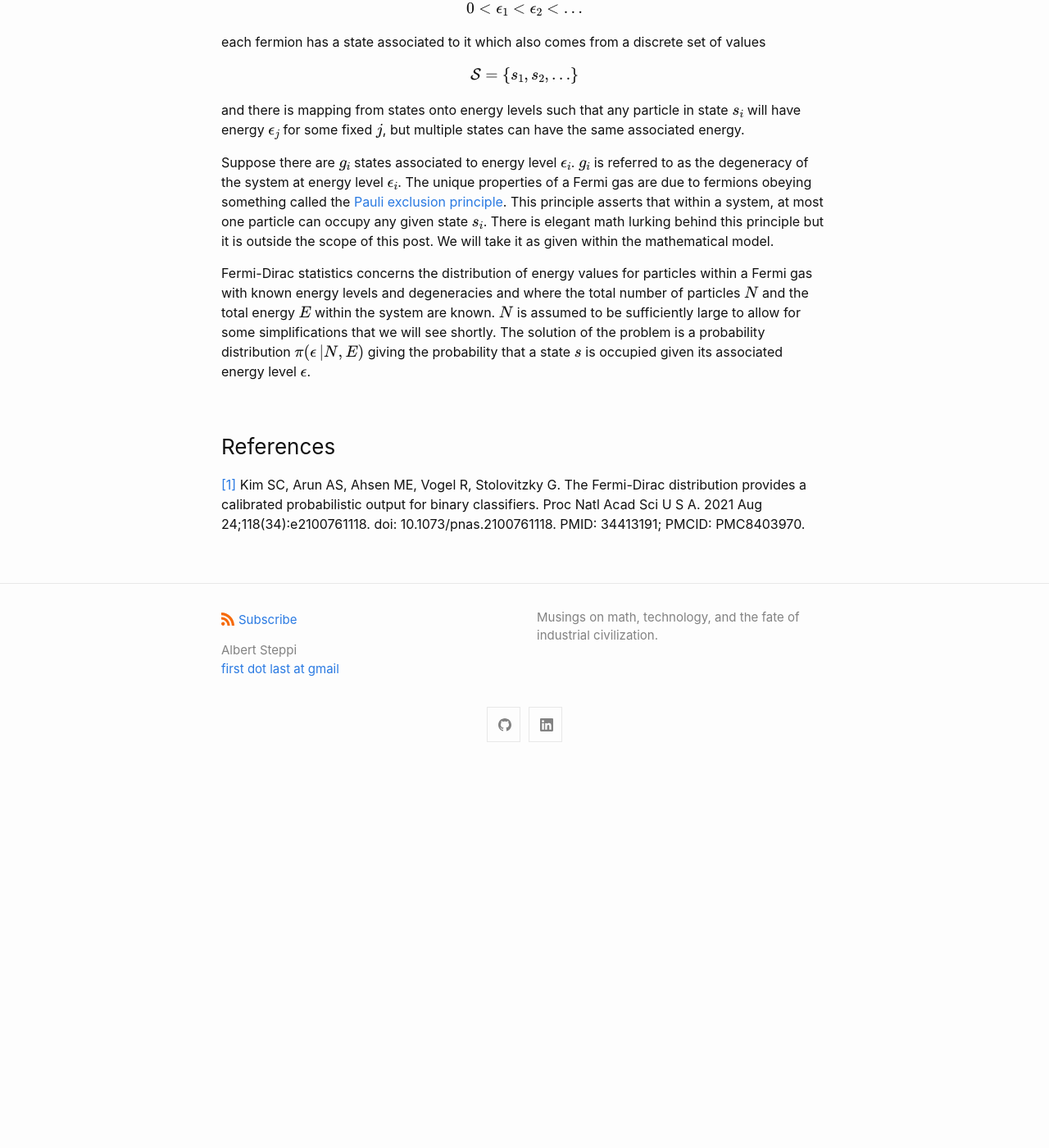
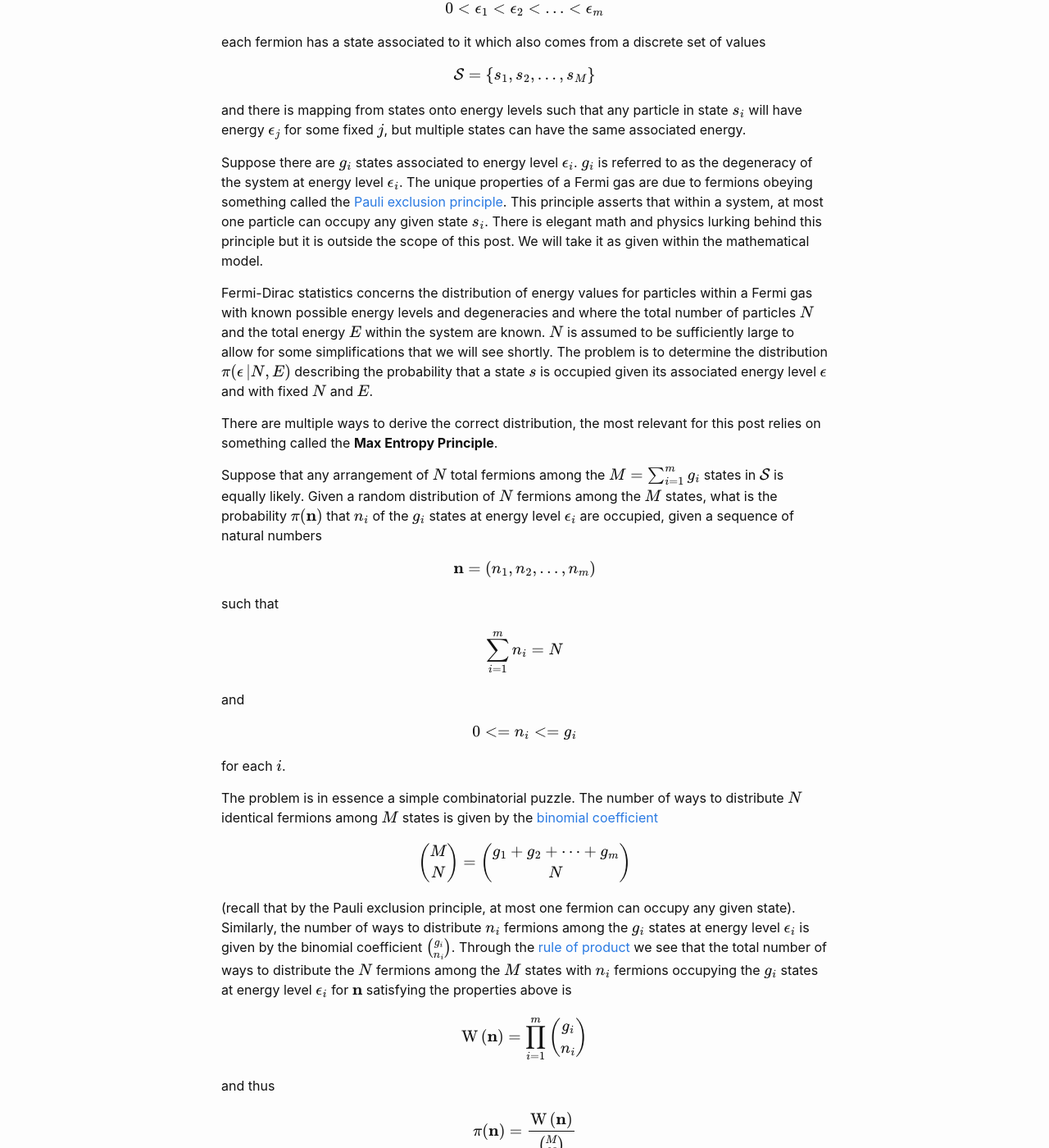
Before and after one commit to steppi/steppi.github.io, a Jekyll site: the page built from _posts/2021-09-01-fermi-dirac.md, in a window 1280 px wide and 1400 px high, scrolled down 1207 px. Shown: the whole window at 82% size. Built offline with Jekyll 4.4.1, drawn with Linux system fonts in a browser that asks for light colours; before the commit the page ends 2147 px from its top, so only the background shows below that; some of the changed text lies outside the part shown.

Commit message:
Continue working on entry

```diff
--- a/_posts/2021-09-01-fermi-dirac.md
+++ b/_posts/2021-09-01-fermi-dirac.md
@@ -32,7 +32,8 @@ going through the minimum background necessary, describing the mathematical
 properties of this model without going into any of the underlying physics.
 
 
-The problem concerns systems of many non-interacting elementary particles called
+The problem concerns systems of many indistinguisable and non-interacting
+elementary particles called
 fermions. Systems of non-interacting particles are also known as
 gases and the systems of interest are known as
 [Fermi gases](https://en.wikipedia.org/wiki/Fermi_gas).
@@ -41,16 +42,16 @@ gases and the systems of interest are known as
 Each fermion can be thought of as having an energy associated to it which comes
 from a discrete set of nonzero values
 
-$$\mathcal{E} = \left\{\epsilon_1, \epsilon_2, \ldots\right\}$$
+$$\mathcal{E} = \left\{\epsilon_1, \epsilon_2, \ldots, \epsilon_m\right\}$$
 
 without loss of generality we suppose
 
-$$0 < \epsilon_1 < \epsilon_2 < \ldots$$
+$$0 < \epsilon_1 < \epsilon_2 < \ldots < \epsilon_m$$
 
 each fermion has a state associated to it which also comes from a discrete
 set of values
 
-$$\mathcal{S} = \left\{s_1, s_2, \ldots\right\}$$
+$$\mathcal{S} = \left\{s_1, s_2, \ldots, s_M\right\}$$
 
 and there is mapping from states onto energy levels such that any particle
 in state $$s_i$$ will have energy $$\epsilon_j$$ for some fixed $$j$$, but
@@ -61,16 +62,77 @@ $$g_i$$ is referred to as the degeneracy of the system at energy level
 $$\epsilon_i$$. The unique properties of a Fermi gas are due to fermions
 obeying something called the  [Pauli exclusion principle](https://en.wikipedia.org/wiki/Pauli_exclusion_principle). This principle asserts that within a system,
 at most one particle can occupy any given state $$s_i$$. There is elegant math
-lurking behind this principle but it is outside the scope of this
+and physics lurking behind this principle but it is outside the scope of this
 post. We will take it as given within the mathematical model.
 
 Fermi-Dirac statistics concerns the distribution of energy values for particles
-within a Fermi gas with known energy levels and degeneracies and
+within a Fermi gas with known possible energy levels and degeneracies and
 where the total number of particles $$N$$ and the total energy
 $$E$$ within the system are known. $$N$$ is assumed to be sufficiently large to
-allow for some simplifications that we will see shortly. The solution of the
-problem is a probability distribution $$\pi(\epsilon\left|N, E\right.)$$ giving the probability
-that a state $$s$$ is occupied given its associated energy level $$\epsilon$$.
+allow for some simplifications that we will see shortly. The problem is to
+determine the distribution $$\pi(\epsilon\left|N, E\right.)$$ describing the
+probability that a state $$s$$ is occupied given its associated energy level
+$$\epsilon$$ and with fixed $$N$$ and $$E$$.
+
+There are multiple ways to derive the correct distribution, the most relevant
+for this post relies on something called the **Max Entropy Principle**.
+
+Suppose that any arrangement
+of $$N$$ total fermions among the
+$$M = \sum_{i=1}^{m}g_i$$ states in $$\mathcal{S}$$ is equally likely.
+Given a random distribution of $$N$$ fermions among the $$M$$ states, what is the
+probability $$\pi(\mathbf{n})$$ that $$n_i$$ of the $$g_i$$ states at
+energy level $$\epsilon_i$$ are occupied, given a sequence of natural numbers
+
+$$\mathbf{n} = \left(n_1, n_2, \ldots, n_m\right)$$
+
+such that
+
+$$\sum_{i=1}^{m}n_i = N$$
+
+and
+
+$$0 <= n_i <= g_i$$
+
+for each $$i$$.
+
+The problem is in essence a simple combinatorial puzzle. The number of ways to
+distribute $$N$$ identical fermions among $$M$$ states is given by the [binomial
+coefficient](https://en.wikipedia.org/wiki/Binomial_coefficient)
+
+$$\binom{M}{N} = \binom{g_1 + g_2 + \cdots + g_m}{N}$$
+
+(recall that by the Pauli exclusion principle, at most
+one fermion can occupy any given state). Similarly, the number of ways to distribute
+$$n_i$$ fermions among the $$g_i$$ states at energy level $$\epsilon_i$$ is given by
+the binomial coefficient $$\binom{g_i}{n_i}$$. Through the [rule of product](https://en.wikipedia.org/wiki/Rule_of_product)
+we see that the total number of ways to distribute the $$N$$ fermions among the $$M$$ states with
+$$n_i$$ fermions occupying the $$g_i$$ states at energy level $$\epsilon_i$$ for $$\mathbf{n}$$ satisfying the
+properties above is
+
+$$\operatorname{W}\left(\mathbf{n}\right) = \prod_{i=1}^{m}\binom{g_i}{n_i}$$
+
+and thus
+
+$$\pi(\mathbf{n}) = \frac{\operatorname{W}\left(\mathbf{n}\right)}{\binom{M}{N}}$$
+
+The standard way to solve the problem from here is to attempt to find the value of
+$$\mathbf{n}$$ that maximizes the probability $$\pi(\mathbf{n})$$ given the additional
+constraint that the total energy is equal to $$E$$. You may have noticed that this is a challenging
+discrete problem and that it is ill posed in the sense that for many values of $$E$$ and
+$$N$$ there is no choice of $$\mathbf{n}$$ that even satisfies the constraints. This is
+handled by passing to the continuous [relaxation](https://en.wikipedia.org/wiki/Relaxation_(approximation))
+of the discrete problem. That is, we no longer restrict the $$n_i$$'s to be natural numbers, but allow
+them to take on real values as well.
+
+
+
+
+
+
+
+
+
 
 
 ### References
```
